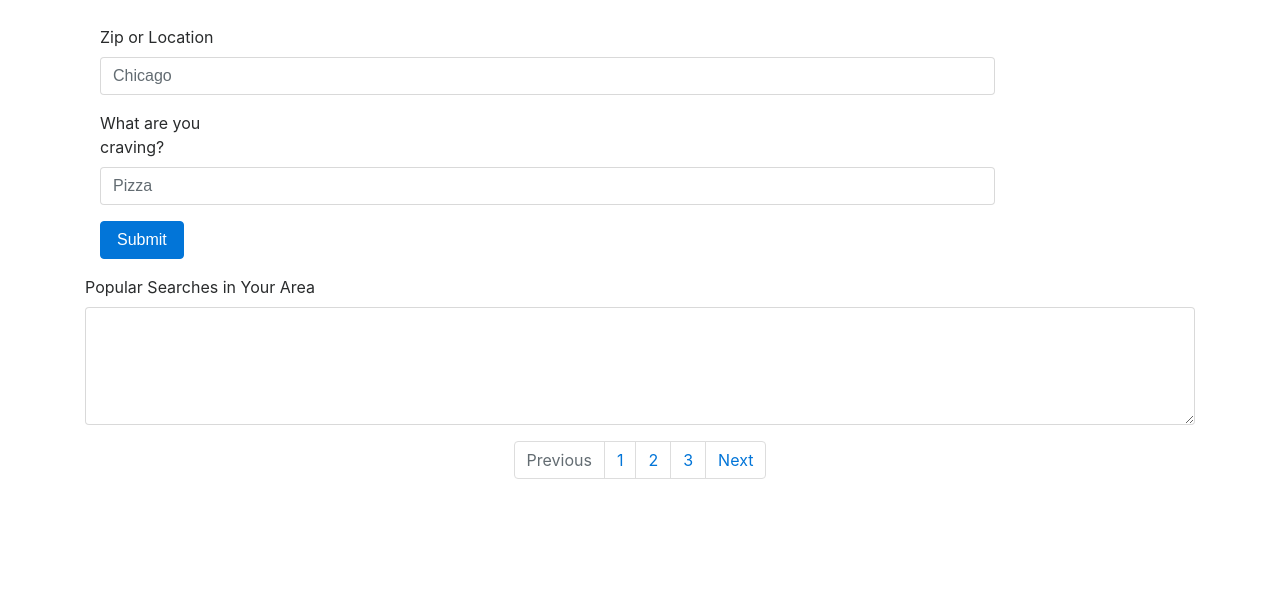
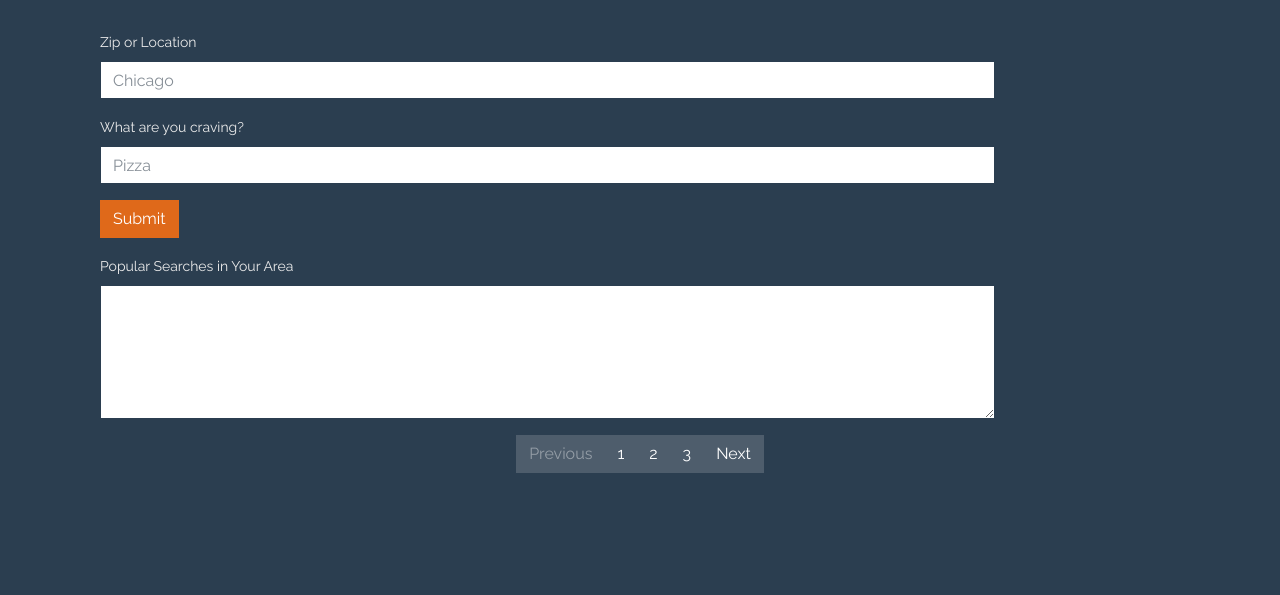
Before and after one commit to RyanOliverSotto/Project01Group03, a plain HTML site: page index.html in a window 1280 px wide. Shown: the part 205-800 px from the top of the page. Drawn offline with nearby package versions, Linux system fonts and the light colour scheme.

Commit message:
updated html css

```diff
--- /dev/null
+++ b/assets/css/reset.css
@@ -0,0 +1,48 @@
+/* http://meyerweb.com/eric/tools/css/reset/
+   v2.0 | 20110126
+   License: none (public domain)
+*/
+
+html, body, div, span, applet, object, iframe,
+h1, h2, h3, h4, h5, h6, p, blockquote, pre,
+a, abbr, acronym, address, big, cite, code,
+del, dfn, em, img, ins, kbd, q, s, samp,
+small, strike, strong, sub, sup, tt, var,
+b, u, i, center,
+dl, dt, dd, ol, ul, li,
+fieldset, form, label, legend,
+table, caption, tbody, tfoot, thead, tr, th, td,
+article, aside, canvas, details, embed,
+figure, figcaption, footer, header, hgroup,
+menu, nav, output, ruby, section, summary,
+time, mark, audio, video {
+	margin: 0;
+	padding: 0;
+	border: 0;
+	font-size: 100%;
+	font: inherit;
+	vertical-align: baseline;
+}
+/* HTML5 display-role reset for older browsers */
+article, aside, details, figcaption, figure,
+footer, header, hgroup, menu, nav, section {
+	display: block;
+}
+body {
+	line-height: 1;
+}
+ol, ul {
+	list-style: none;
+}
+blockquote, q {
+	quotes: none;
+}
+blockquote:before, blockquote:after,
+q:before, q:after {
+	content: '';
+	content: none;
+}
+table {
+	border-collapse: collapse;
+	border-spacing: 0;
+}
--- /dev/null
+++ b/assets/css/style.css
@@ -0,0 +1,9 @@
+.jumbotron {
+    text-align: center;
+    font-weight: bold;
+    font-size: 40px;
+    font-family: 'Raleway', sans-serif;
+}
+.container {
+    font-family: 'Raleway', sans-serif;
+}
--- a/index.html
+++ b/index.html
@@ -6,31 +6,17 @@
     <meta name="viewport" content="width=device-width, initial-scale=1.0">
     <meta http-equiv="X-UA-Compatible" content="ie=edge">
     <title>Frugal Foodie</title>
-    <!--Adding the reset css
-    <link type="text/css" rel="stylesheet" href="assets/css/reset.css">-->
-    <!--Adding the src for JQuery -->
+    <link rel="stylesheet" href="assets/css/reset.css">
+    <link rel="stylesheet" href="assets/css/style.css">
     <script src="https://ajax.googleapis.com/ajax/libs/jquery/3.3.1/jquery.min.js"></script>
     <script src="https://cdnjs.cloudflare.com/ajax/libs/tether/1.4.0/js/tether.min.js"></script>
-    <!--Adding the src for Bootstrap -->
     <link rel="stylesheet" href="https://maxcdn.bootstrapcdn.com/bootstrap/4.0.0-alpha.6/css/bootstrap.min.css" integrity="sha384-rwoIResjU2yc3z8GV/NPeZWAv56rSmLldC3R/AZzGRnGxQQKnKkoFVhFQhNUwEyJ"
         crossorigin="anonymous">
-    <!--Adding the src for Font Awesome-->
-    <link rel="stylesheet" href="https://cdnjs.cloudflare.com/ajax/libs/font-awesome/4.7.0/css/font-awesome.min.css">
-    <!--Adding the link for Google Icons-->
-    <link rel="stylesheet" href="https://fonts.googleapis.com/icon?family=Material+Icons">
-    <!--Adding the src for our Bootcamp driven styling
-    <link type="text/css" rel="stylesheet" href="assets/css/style.css">-->
-    <!-- Game Logic
-    <script type="text/javascript" src="assets/javascript/game.js"></script>-->
+    <link href="https://fonts.googleapis.com/css?family=Raleway" rel="stylesheet">
+    <link href="https://bootswatch.com/4/superhero/bootstrap.min.css" rel="stylesheet" type="text/css">
+
 </head>
 
-<style>
-    .jumbotron {
-        text-align: center;
-        font-weight: bold;
-        font-size: 40px;
-    }
-</style>
 <body>
 <div class="container">
     <div class="jumbotron jumbotron-fluid">
@@ -45,22 +31,26 @@
                         <div class="col-sm-10">
                             <input type="" class="form-control" id="formInput" placeholder="Chicago">
                         </div>
-                    </div><!--End for the inputbox-->
+                    </div>
+                    <!--End for the inputbox-->
                     <div class="form-group">
                             <label class="control-label col-sm-2" for="formFood">What are you craving?</label>
                             <div class="col-sm-10">
                                 <input type="" class="form-control" id="formFood" placeholder="Pizza">
                             </div>
-                        </div><!--End for the inputbox-->
+                    </div>
+                    <!--End for the inputbox-->
                     <div class="form-group">
-                                <div class="col-sm-offset-2 col-sm-10">
+                            <div class="col-sm-offset-2 col-sm-2">
                                 <button id="submit" type="submit" data-toggle="popover" class="btn btn-primary" val="">Submit</button>
                             </div>
                     </div>
 
                     <div class="form-group">
+                            <div class="col-sm-offset-2 col-sm-10">
                             <label for="popularsearches">Popular Searches in Your Area</label>
                             <textarea class="form-control" rows="5" id="popular searches"></textarea>
+                            </div>
                     </div>
 
                     <div class="searchresults">
```
Lines whose indentation alone changed are shown as unchanged.
